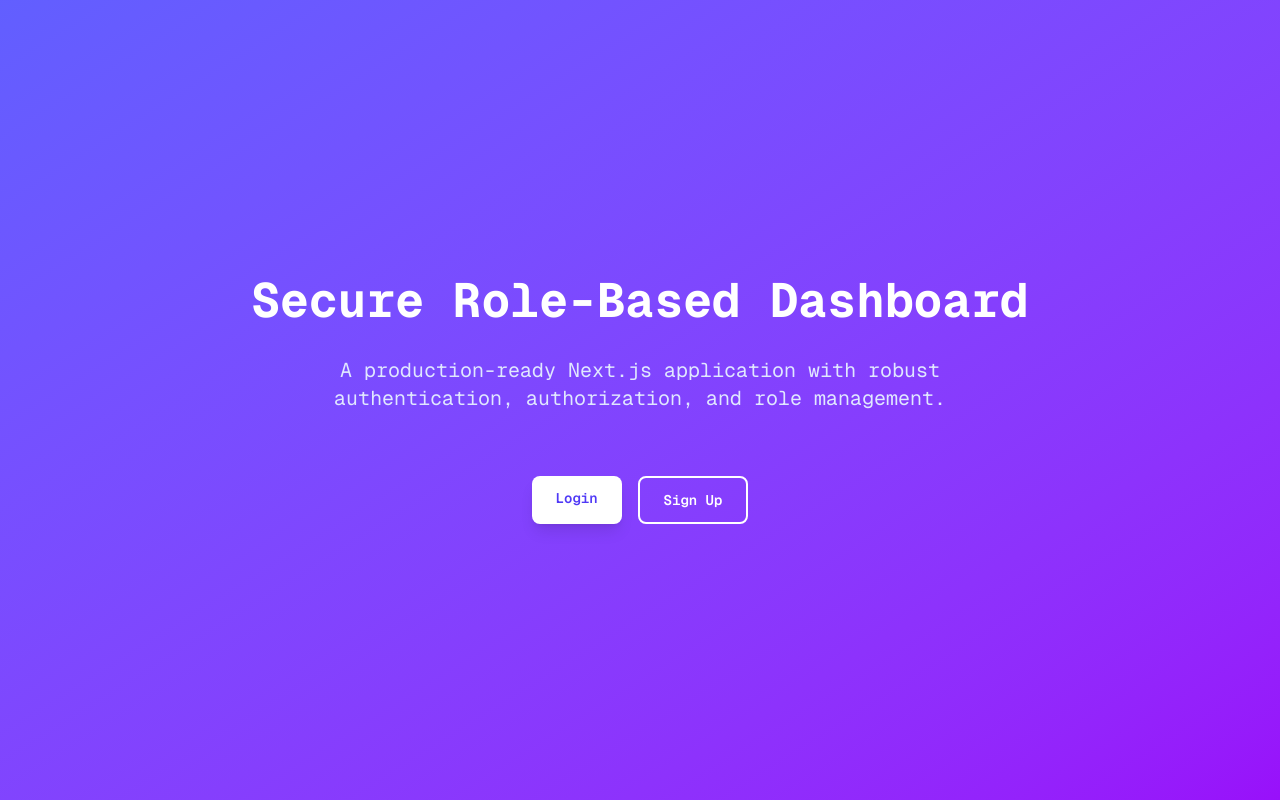
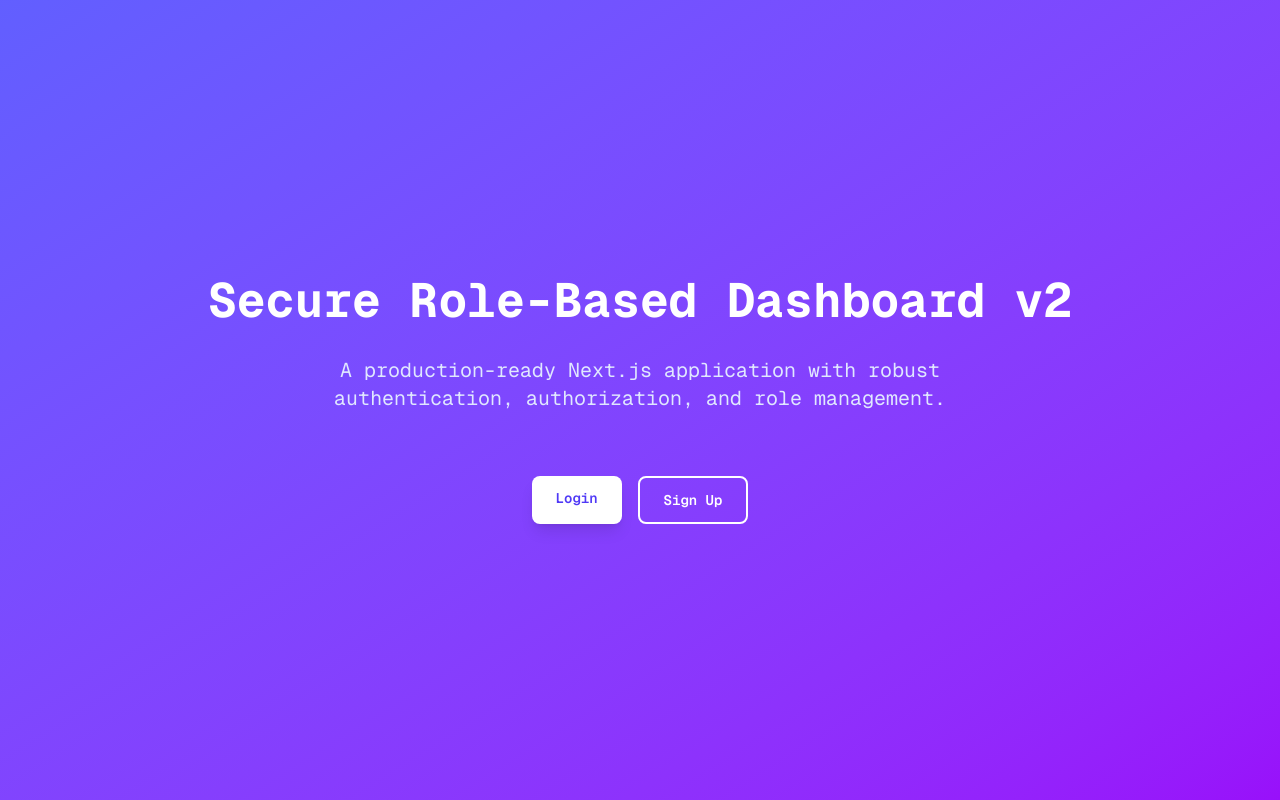
Before and after one commit to meghashreemegha10-web/fullstack, a Next.js app: page / in a window 1280 px wide. Built offline with nearby package versions, Linux system fonts and the light colour scheme; no server answers.

Commit message:
chore: Update landing page title to v2 for deployment verification

```diff
--- a/app/page.tsx
+++ b/app/page.tsx
@@ -14,7 +14,7 @@
     <div className="flex min-h-screen flex-col items-center justify-center p-24 bg-gradient-to-br from-indigo-500 to-purple-600 text-white">
       <div className="z-10 max-w-5xl w-full items-center justify-between font-mono text-sm lg:flex flex-col gap-8">
         <h1 className="text-5xl font-bold text-center">
-          Secure Role-Based Dashboard
+          Secure Role-Based Dashboard v2
         </h1>
         <p className="text-xl text-center max-w-2xl text-indigo-100">
           A production-ready Next.js application with robust authentication,
```
